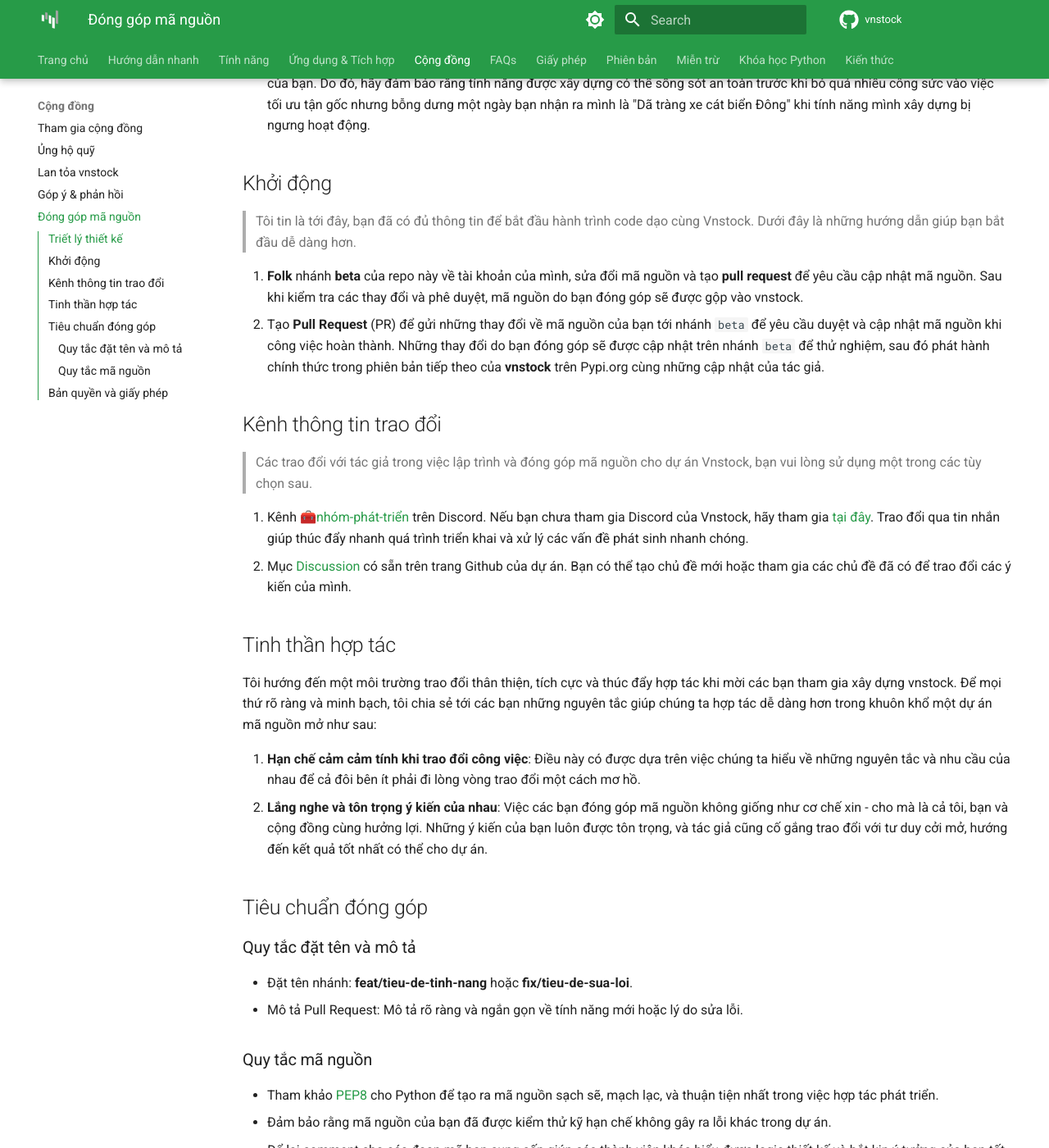
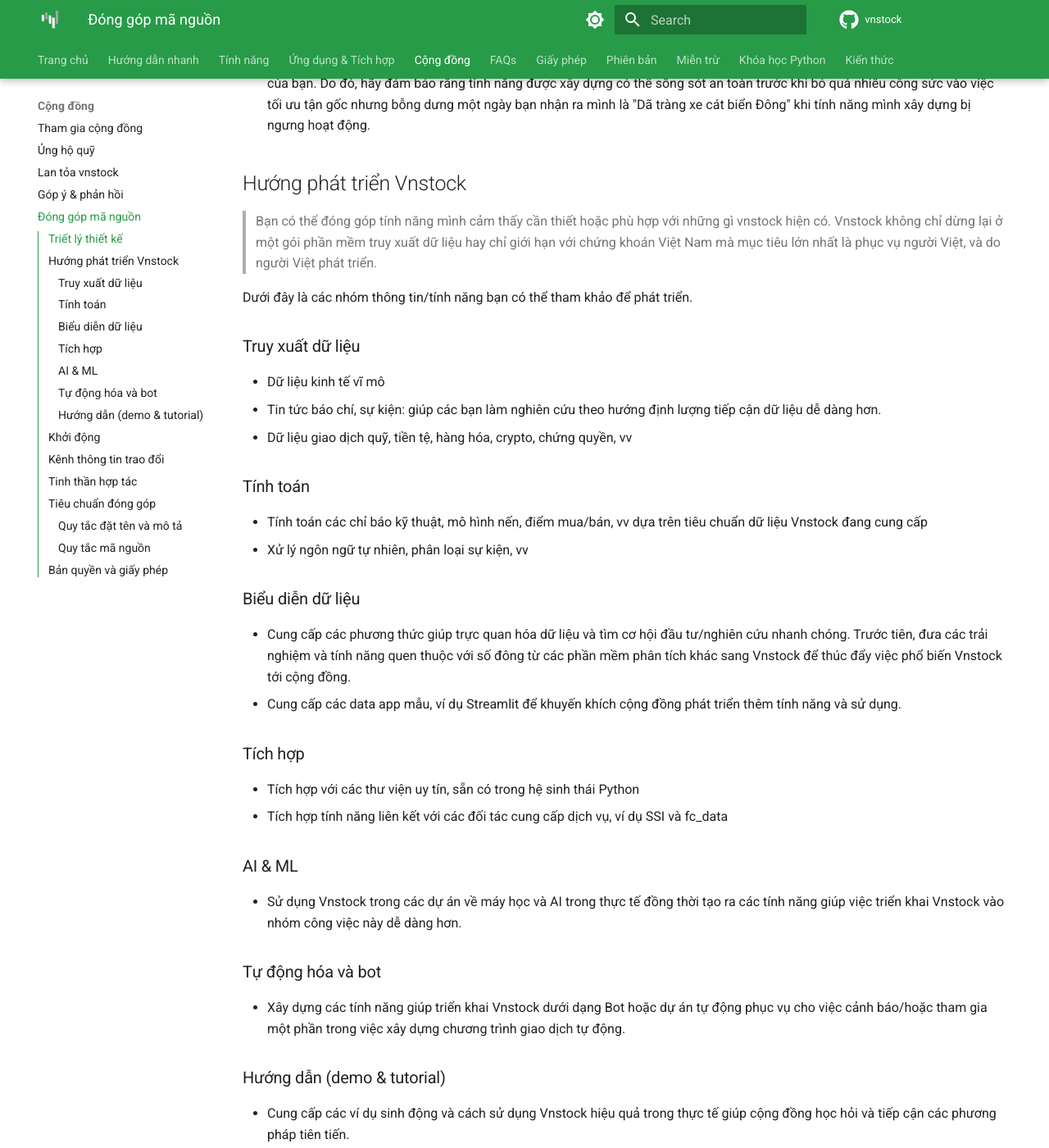
Before and after one commit to thinh-vu/vnstock, an MkDocs documentation site: the page built from docs/docs/community/contribute.md, in a window 1280 px wide and 1400 px high, scrolled down 823 px. Shown: the whole window at 82% size. Built offline with MkDocs 1.6.1 and Material for MkDocs 9.7.7, drawn with Linux system fonts in a browser that asks for light colours; comment, search, counter and statistics services are not loaded.

Commit message:
update docs

```diff
--- a/docs/docs/community/contribute.md
+++ b/docs/docs/community/contribute.md
@@ -11,6 +11,32 @@
 2. **THẤU HIỂU NGƯỜI DÙNG** (end-user): Để làm rõ hơn ý 1 ở trên, các tính năng mà Vnstock cung cấp hướng đến đối tượng người dùng cuối (ít hoặc chưa có kiến thức lập trình), do đó trong quá trình phát triển tính năng, tôi cố gắng đặt mình vào vị trí và góc nhìn của người dùng cuối để tạo ra những trải nghiệm sử dụng thân thiện và dễ dàng. Nếu bạn đóng góp mã nguồn để giúp chính mình sử dụng thuận tiện cho công việc cũng không sao. Tôi sẽ cùng bạn tối ưu thêm các bước cần thiết để chúng thân thiện hơn với số đông người dùng.
 3. **TÍNH NĂNG ĐA DẠNG**: Tôi ưu tiên tăng độ phủ các tính năng và nguồn cấp dữ liệu để giúp Vnstock đáp ứng nhu cầu đa dạng của người dùng trong khi nguồn lực phát triển hạn chế. Do đó, các tính năng có thể chưa hoàn toàn tối ưu, và sẽ được cải tiến thêm qua thời gian để tối ưu hiệu suất sử dụng.
 4. **"SURVIVE, THEN THRIVE"**: Các nguồn cấp dữ liệu hiện tại của Vnstock có được thông qua thủ thuật Web Scraping, việc này không đảm bảo việc tồn tại lâu dài của nguồn cấp dữ liệu bởi nhà cung cấp có thể ngăn chặn hoặc từ chối hoàn toàn truy cập của bạn. Do đó, hãy  đảm bảo rằng tính năng được xây dựng có thể sống sót an toàn trước khi bỏ quá nhiều công sức vào việc tối ưu tận gốc nhưng bỗng dưng một ngày bạn nhận ra mình là "Dã tràng xe cát biển Đông" khi tính năng mình xây dựng bị ngưng hoạt động.
+
+## Hướng phát triển Vnstock
+
+> Bạn có thể đóng góp tính năng mình cảm thấy cần thiết hoặc phù hợp với những gì vnstock hiện có. Vnstock không chỉ dừng lại ở một gói phần mềm truy xuất dữ liệu hay chỉ giới hạn với chứng khoán Việt Nam mà mục tiêu lớn nhất là phục vụ người Việt, và do người Việt phát triển.
+
+Dưới đây là các nhóm thông tin/tính năng bạn có thể tham khảo để phát triển.
+
+### Truy xuất dữ liệu
+- Dữ liệu kinh tế vĩ mô
+- Tin tức báo chí, sự kiện: giúp các bạn làm nghiên cứu theo hướng định lượng tiếp cận dữ liệu dễ dàng hơn.
+- Dữ liệu giao dịch quỹ, tiền tệ, hàng hóa, crypto, chứng quyền, vv
+### Tính toán
+- Tính toán các chỉ báo kỹ thuật, mô hình nến, điểm mua/bán, vv dựa trên tiêu chuẩn dữ liệu Vnstock đang cung cấp
+- Xử lý ngôn ngữ tự nhiên, phân loại sự kiện, vv
+### Biểu diễn dữ liệu
+- Cung cấp các phương thức giúp trực quan hóa dữ liệu và tìm cơ hội đầu tư/nghiên cứu nhanh chóng. Trước tiên, đưa các trải nghiệm và tính năng quen thuộc với số đông từ các phần mềm phân tích khác sang Vnstock để thúc đẩy việc phổ biến Vnstock tới cộng đồng.
+- Cung cấp các data app mẫu, ví dụ Streamlit để khuyến khích cộng đồng phát triển thêm tính năng và sử dụng.
+### Tích hợp
+- Tích hợp với các thư viện uy tín, sẵn có trong hệ sinh thái Python
+- Tích hợp tính năng liên kết với các đối tác cung cấp dịch vụ, ví dụ SSI và fc_data
+### AI & ML
+- Sử dụng Vnstock trong các dự án về máy học và AI trong thực tế đồng thời tạo ra các tính năng giúp việc triển khai Vnstock vào nhóm công việc này dễ dàng hơn.
+### Tự động hóa và bot
+- Xây dựng các tính năng giúp triển khai Vnstock dưới dạng Bot hoặc dự án tự động phục vụ cho việc cảnh báo/hoặc tham gia một phần trong việc xây dựng chương trình giao dịch tự động.
+### Hướng dẫn (demo & tutorial)
+- Cung cấp các ví dụ sinh động và cách sử dụng Vnstock hiệu quả trong thực tế giúp cộng đồng học hỏi và tiếp cận các phương pháp tiên tiến.
 
 ## Khởi động
 
```
